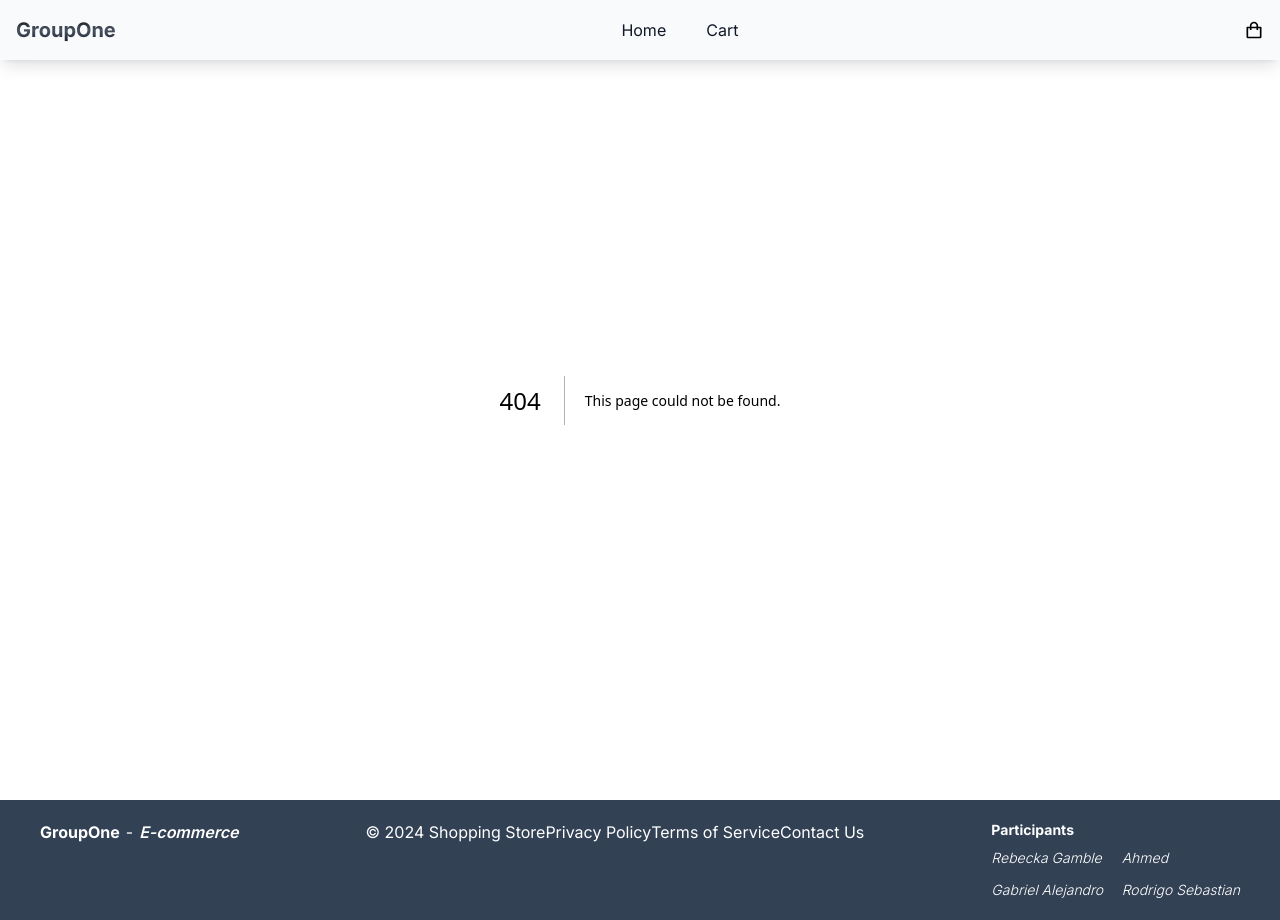
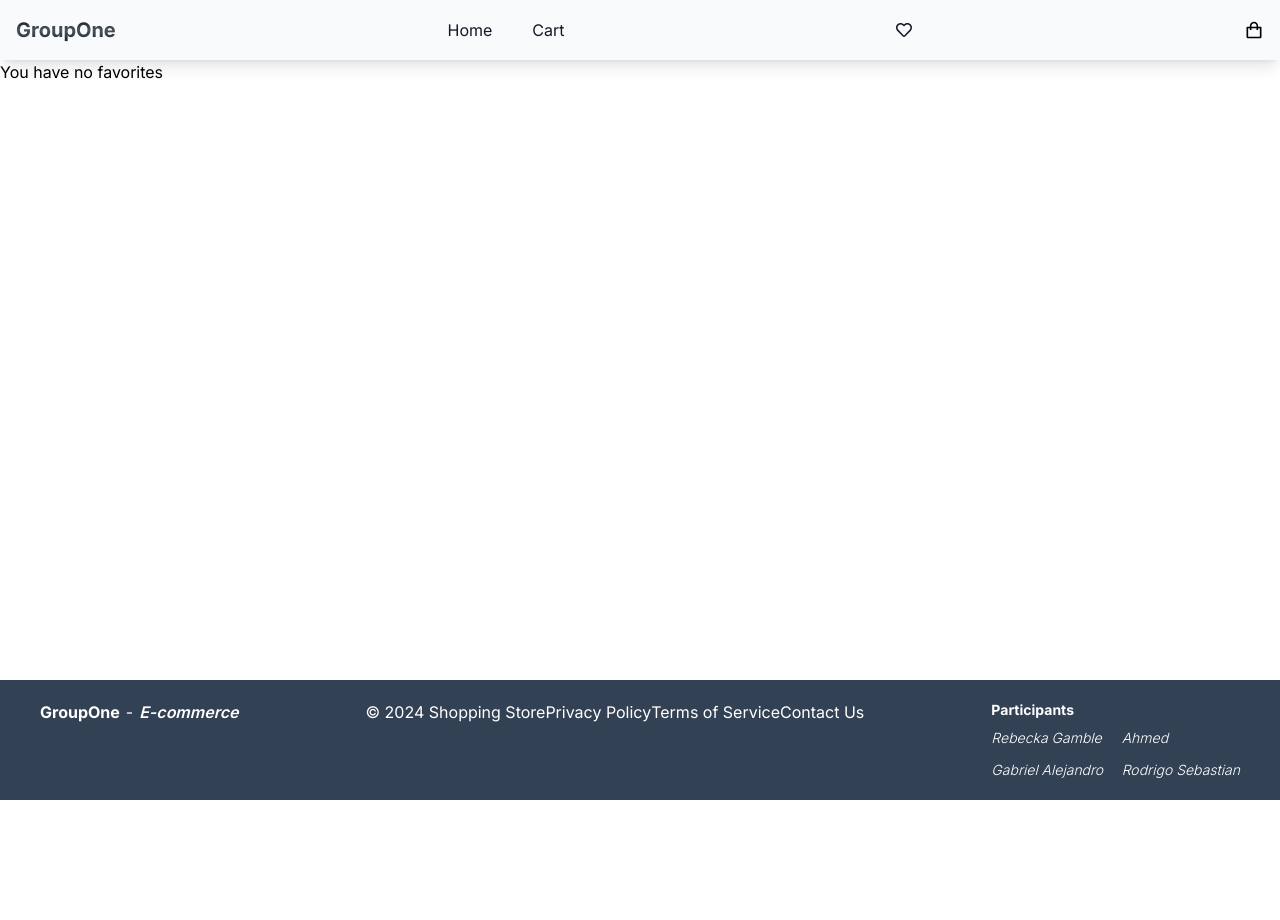
Before and after one commit to RebeckaGamble/E-handel-1, a Next.js app: page /favorites in a window 1280 px wide. Before the commit this address had no page. After the commit the page ends 800 px from the top, so only its background shows below. Built offline with nearby package versions, Linux system fonts and the light colour scheme.

Commit message:
added favorites

```diff
--- /dev/null
+++ b/src/app/(pages)/favorites/page.js
@@ -0,0 +1,13 @@
+import Favorite from '@/app/components/favorite/Favorite'
+import React from 'react'
+
+export default function page() {
+  return (
+    <div className='pt-[60px]'>
+
+
+    <Favorite/>
+
+    </div>
+  )
+}
--- a/src/app/(pages)/product/[id]/page.js
+++ b/src/app/(pages)/product/[id]/page.js
@@ -1,6 +1,8 @@
 import AddToCartBtn from "@/app/components/product/AddToCartBtn";
 import ToggleButton from "@/app/components/product/ToggleButton";
+import { FaRegHeart } from "react-icons/fa";
 import React from "react";
+import FavoriteBtn from "@/app/components/favorite/FavoriteBtn";
 
 /**fetch product by id  */
 async function fetchProduct(id) {
@@ -36,6 +38,9 @@ async function singleProductPage({ params }) {
         <div className="max-w-[800px] 2xl:max-w-[600px]">
           <img src={product.image} alt={product.title} />
         </div>
+        <div>
+    <FavoriteBtn product={product}/>
+        </div>
         <div className="flex flex-col max-w-[700px] 2xl:max-w-[600px]">
           <div className="">
             <h2 className="py-4 text-blue-900 font-semibold text-[24px]">
--- a/src/app/components/cart/CartContext.js
+++ b/src/app/components/cart/CartContext.js
@@ -13,6 +13,7 @@ export function useCart() {
 // CartProvider som omsluter komponenter som behöver tillgång till cart state
 export function CartProvider({ children }) {
   const [cartItems, setCartItems] = useState([]);
+  const [favorite, setFavorite] = useState([])
 
   const addToCart = (product) => {
     setCartItems((prevItems) => {
@@ -36,8 +37,29 @@ export function CartProvider({ children }) {
     setCartItems([]);
   };
 
+
+ const addToFavorite = (product) => {
+    setFavorite((prevFav) => {
+      const favExist = prevFav.find((item) => item.id === product.id);
+      if (favExist) {
+        return prevFav.map((item) =>
+          item.id === product.id ? { ...item, quantity: item.quantity + 1 } : item
+        );
+      }
+      return [...prevFav, { ...product, quantity: 1 }];
+    });
+  };
   return (
-    <CartContext.Provider value={{ cartItems, addToCart, removeFromCart, clearCart }}>
+    <CartContext.Provider
+      value={{
+        cartItems,
+        addToCart,
+        removeFromCart,
+        clearCart,
+        addToFavorite,
+        favorite,
+      }}
+    >
       {children}
     </CartContext.Provider>
   );
--- /dev/null
+++ b/src/app/components/favorite/Favorite.js
@@ -0,0 +1,34 @@
+'use client';
+import React from "react";
+import { useCart } from "@/app/components/cart/CartContext";
+
+export default function Favorite() {
+  const { favorite } = useCart();
+  return (
+    <div>
+      {favorite.length > 0 ? (
+        <div>
+          {favorite.map((item) => (
+            <div key={item.id}>
+              <div className="flex items-center gap-4">
+                <img
+                  src={item.image}
+                  alt={item.title}
+                  className="w-20 h-20 object-contain rounded"
+                />
+                <div>
+                  <p className="font-semibold">{item.title}</p>
+                  <p>Price: {item.price} £</p>
+                </div>
+              </div>
+            </div>
+          ))}
+        </div>
+      ) : (
+        <>
+          <p> You have no favorites</p>
+        </>
+      )}
+    </div>
+  );
+}
--- /dev/null
+++ b/src/app/components/favorite/FavoriteBtn.js
@@ -0,0 +1,21 @@
+'use client';
+import React from 'react'
+import { FaRegHeart } from 'react-icons/fa';
+import { useCart } from "@/app/components/cart/CartContext";
+
+function FavoriteBtn({product}) {
+    const {addToFavorite} = useCart();
+
+const handleAddToFavorites = () => {
+    addToFavorite(product);
+
+
+}
+  return (
+    <button onClick={handleAddToFavorites}>
+        <FaRegHeart/> Add to favorite
+    </button>
+  )
+}
+
+export default FavoriteBtn
--- a/src/app/components/header/Header.js
+++ b/src/app/components/header/Header.js
@@ -2,6 +2,7 @@ import React from "react";
 import Navigation from "./Navigation";
 import Link from "next/link";
 import { BiShoppingBag } from "react-icons/bi";
+import { FaRegHeart } from "react-icons/fa";
 
 function Header() {
   return (
@@ -15,6 +16,9 @@ function Header() {
         <div>
           <Navigation />
         </div>
+        <Link href="/favorites">
+        <FaRegHeart/>
+        </Link>
         <Link href="/cart" >
           <BiShoppingBag
             size={20}
```
